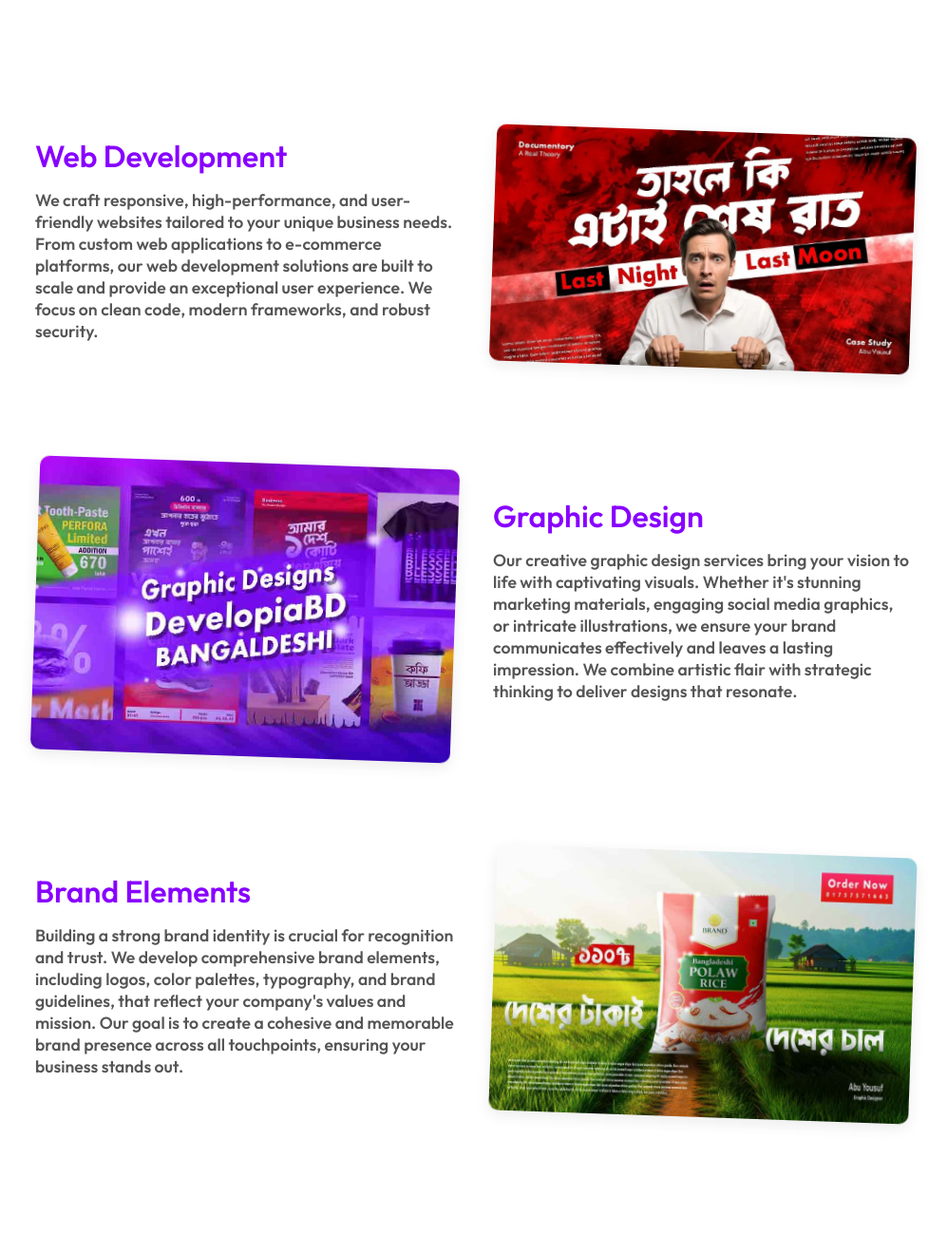
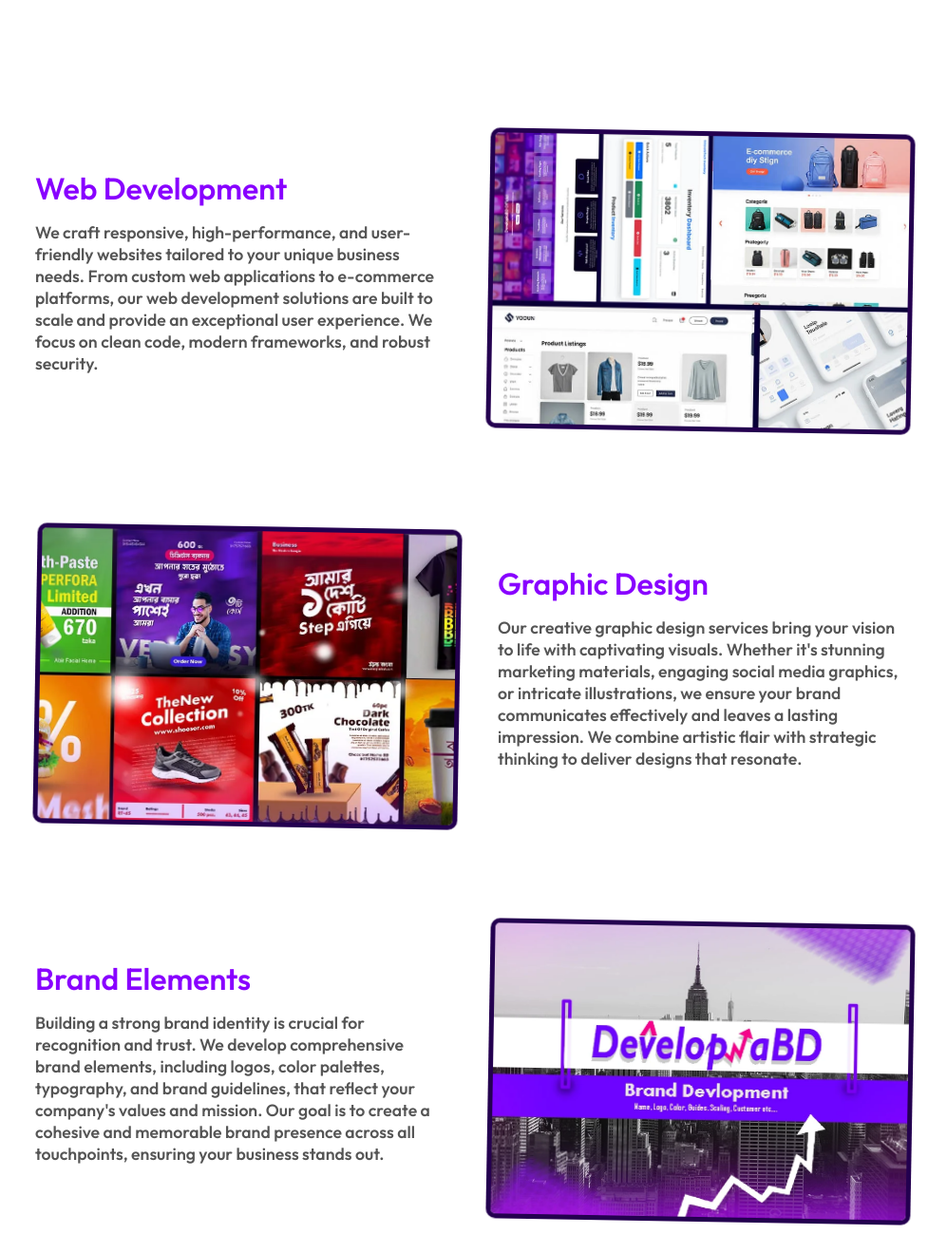
Before and after one commit to DevelopiaBD/developiabd-official, a website: page public/index.html in a window 1280 px wide. Shown: the part 1460-2779 px from the top of the page at 95% size, without its empty margins (141-1138 px from the left). Drawn offline with Linux system fonts and the light colour scheme.

Commit message:
Updated Cover and others

```diff
--- a/public/css/AboutSectionDev.css
+++ b/public/css/AboutSectionDev.css
@@ -106,16 +106,14 @@
             display: flex;
             justify-content: center;
             align-items: center;
+            border: 5px solid rgb(36, 0, 80);
+            border-radius: 10px;
+            overflow: hidden;
         }
         .about-section.active .service-image{
-            animation: serviceImageFlow 20s infinite  ease-in-out ;
+            animation: serviceImageFlow 30s infinite  ease-in-out ;
         }
-        .about-section.active .service-image.service-card:nth-child(2){
-            animation-delay: 3s;
-        }
-        .about-section.active .service-image:nth-child(3){
-            animation-delay: 3.5s;
-        }
+
         @keyframes serviceImageFlow{
             30%{
                 rotate: 3deg;
@@ -133,7 +131,7 @@
         .service-image img {
             max-width: 100%; /* Ensure image is responsive */
             height: auto;
-            border-radius: 10px; /* Slightly rounded corners for images */
+            /* Slightly rounded corners for images */
             box-shadow: 0 5px 15px rgba(0, 0, 0, 0.08); /* Subtle image shadow */
         }
 
--- a/public/css/experimental.css
+++ b/public/css/experimental.css
@@ -9,6 +9,7 @@
   z-index: 999;
   /* overflow: hidden; */
   transition: all 1s ease-in-out;
+  opacity: 0;
   /* border: 5px solid rgb(222, 0, 85); */
 }
 
--- a/public/index.html
+++ b/public/index.html
@@ -4,7 +4,7 @@
     <meta charset="UTF-8">
     <meta name="viewport" content="width=device-width, initial-scale=1.0">
     <title>DevelopiaBD Official</title>
-    <link rel="stylesheet" href="css/index.css">
+    <link rel="stylesheet" href="./css/index.css">
 
 </head>
 <body>
@@ -192,7 +192,7 @@
                 </p>
             </div>
             <div class="service-image">
-                <img src="/assets/lastnightbangla.webp" alt="Web Development">
+                <img src="/assets/thumb/web_cover_development.webp" alt="Web Development">
             </div>
         </div>
 
@@ -208,7 +208,7 @@
                 </p>
             </div>
             <div class="service-image">
-                <img src="/assets/thumb/web_cover_graphic.jpg" alt="Graphic Design">
+                <img src="/assets/thumb/web_cover_graphic.webp" alt="Graphic Design">
             </div>
         </div>
 
@@ -224,7 +224,7 @@
                 </p>
             </div>
             <div class="service-image">
-                <img src="/assets/thumb/polaw.jpg" alt="Brand Elements">
+                <img src="/assets/thumb/web_cover_brand2.webp" alt="Brand Elements">
             </div>
         </div>
     </section>
```
Also changed, not shown: assets/aboutRefImage.png (deleted), assets/cardWebDev.jpg (deleted), assets/coverlong.jpg (deleted), assets/thumb/web_cover_brand2.webp (added), assets/thumb/web_cover_development.webp (added), assets/thumb/web_cover_graphic.jpg (deleted), assets/thumb/web_cover_graphic.webp (added).
